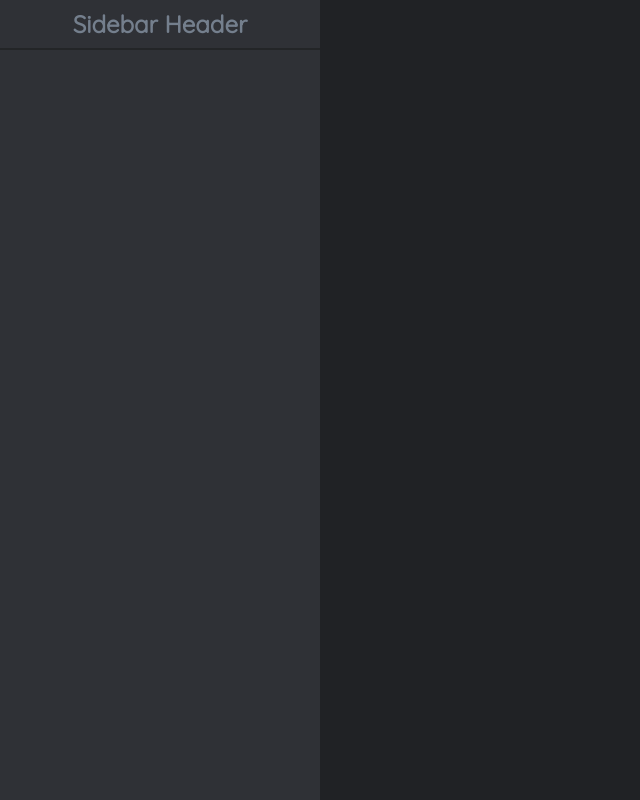
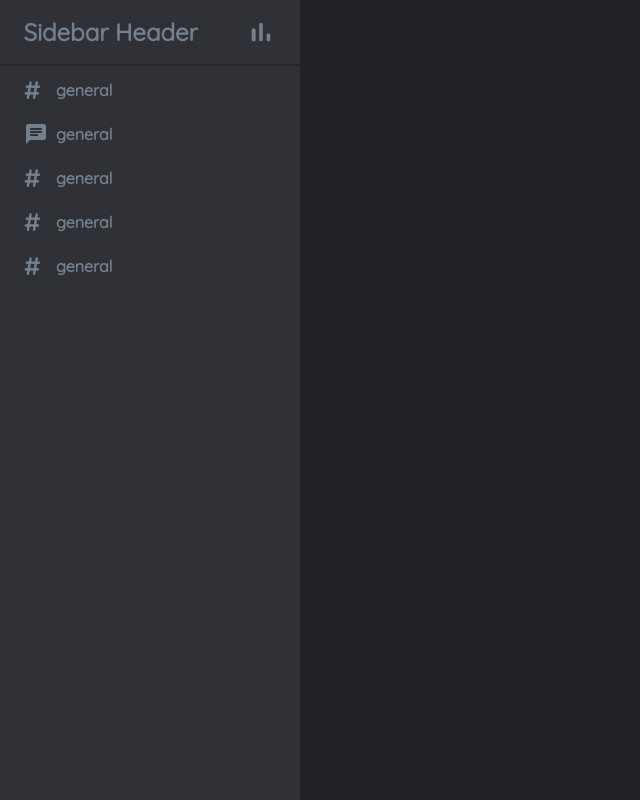
Before and after one commit to RawHeatG/unbun, a React (Create React App) app: page / in a window 1280 px wide. Shown: the whole page, without its empty margins (0-640 px from the left). Built offline with nearby package versions, Linux system fonts and the light colour scheme.

Commit message:
Add Channel

```diff
--- a/package.json
+++ b/package.json
@@ -8,6 +8,7 @@
     "@testing-library/jest-dom": "^5.12.0",
     "@testing-library/react": "^11.2.6",
     "@testing-library/user-event": "^12.8.3",
+    "firebase": "^8.4.3",
     "react": "^17.0.2",
     "react-dom": "^17.0.2",
     "react-scripts": "4.0.3",
--- a/src/Components/Channel/Channel.css
+++ b/src/Components/Channel/Channel.css
@@ -0,0 +1,29 @@
+.channel {
+    display: flex;
+    align-items: center;
+    justify-content: left;
+    width: calc(100% - 0.75rem);
+    height: 2.5rem;
+    /* position: absolute; */
+    font-size: 1rem;
+    font-weight: bold;
+    /* border-bottom: 1px solid var(--border); */
+    border-radius: 0.5rem;
+    cursor: pointer;
+    margin: 0.25rem 0.25rem 0 0.5rem;
+}
+
+.channel:hover {
+    opacity: 2;
+    color: var(--text-hover);
+    background-color: var(--bg-hover);
+}
+
+.channel__name {
+    padding-left: 0.5rem;
+}
+.channel__icon {
+    padding-left: 1rem;
+    font-size: 1.5rem !important;
+    width: 1.5rem
+}
--- a/src/Components/Channel/Channel.js
+++ b/src/Components/Channel/Channel.js
@@ -1,9 +1,11 @@
 import "./Channel.css";
 
-export function Channel({ name }) {
+export function Channel({ name, Icon }) {
   console.log(name);
   return (
     <div className="channel">
+      {Icon && <Icon className="channel__icon" />}
+      {!Icon && <div className="channel__icon">#</div>}
       <div className="channel__name">{name}</div>
     </div>
   );
--- a/src/Components/SideBar/SideBar.css
+++ b/src/Components/SideBar/SideBar.css
@@ -1,7 +1,7 @@
 .sidebar{
     position: fixed;
     width: 25vw;
-    max-width: 350px;
+    max-width: 300px;
     min-width: 250px;
     height: 100vh;
     display: flex;
@@ -15,11 +15,19 @@
 .sidebar__header {
     display: flex;
     align-items: center;
-    justify-content: center;
+    justify-content: space-around;
     width: 100%;
-    height: 3rem;
-    position: absolute;
+    height: 4rem;
+    /* position: absolute; */
     font-size: 1.5rem;
     font-weight: bold;
     border-bottom: 2px solid var(--border);
 }
+
+.sidebar__header h2 {
+    font-size: 1.5rem;
+}
+
+.sidebar__header .MuiSvgIcon-root {
+    font-size: 2rem;
+}
--- a/src/Components/SideBar/SideBar.js
+++ b/src/Components/SideBar/SideBar.js
@@ -1,11 +1,20 @@
 import { Channel } from "../../Components";
 import "./SideBar.css";
+import BarChartRoundedIcon from "@material-ui/icons/BarChartRounded";
+import ChatRoundedIcon from "@material-ui/icons/ChatRounded";
 
 export function SideBar() {
   return (
     <div className="sidebar">
-      <div className="sidebar__header">Sidebar Header</div>
-      <Channel props={{ name: "general" }} />
+      <div className="sidebar__header">
+        <h2>Sidebar Header</h2>
+        <BarChartRoundedIcon />
+      </div>
+      <Channel name="general" className="channel_active" />
+      <Channel name="general" Icon={ChatRoundedIcon} />
+      <Channel name="general" />
+      <Channel name="general" />
+      <Channel name="general" />
     </div>
   );
 }
--- a/src/style.css
+++ b/src/style.css
@@ -8,11 +8,14 @@
     font-family:'Quicksand', sans-serif;
     --sidebar-bg: #2f3136;
     --chat-bg: #36393f;
+    --text-active: #fff;
+    --text-hover: #dcddde;
     --text-inactive: #747f8d;
-    --default-bg: #202225;
+    --bg-default: #202225;
+    --bg-hover: #393c43;
     --border: #232527;
 
-    background-color: var(--default-bg);
+    background-color: var(--bg-default);
     color: white;
 }
 
```
Also changed, not shown: src/Firebase/firebase.js (added, +18 -0 lines), 1 other file (tests, documents, lock files or other folders).
